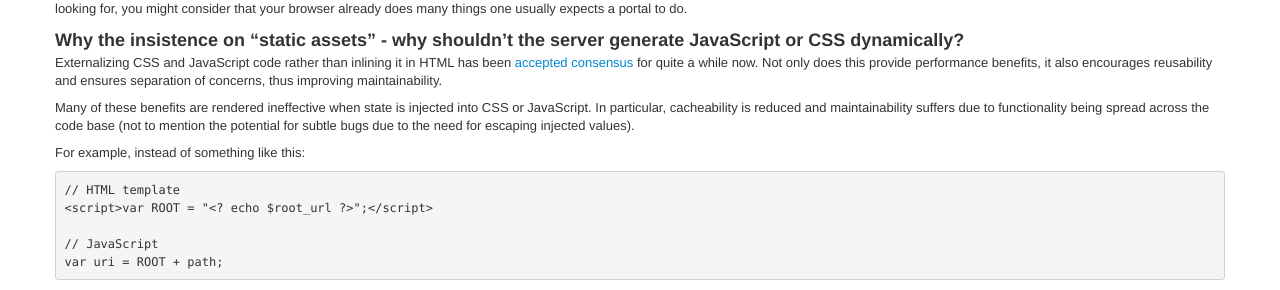
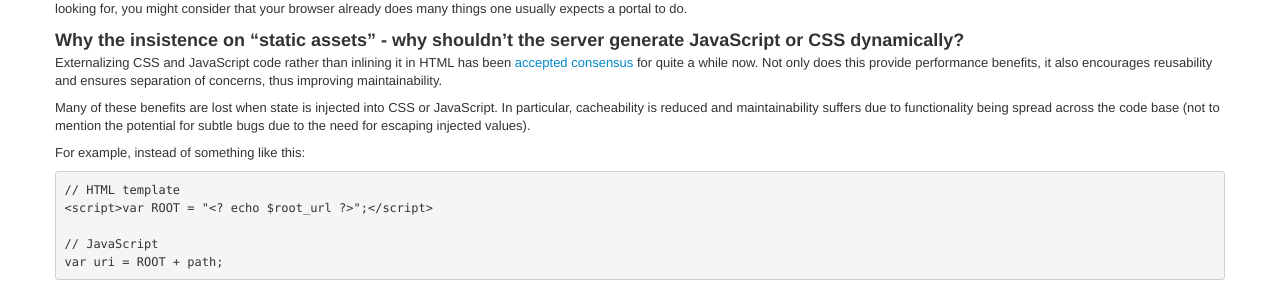
Before and after one commit to innoq/ROCA, a Jekyll site: the page built from faq.md, in a window 1280 px wide. Shown: the part 754-1044 px from the top of the page. Built offline with Jekyll 4.4.1, drawn with Linux system fonts in a browser that asks for light colours.

Commit message:
simplified phrasing
s/rendered ineffective/lost/

as suggested by @stilkov

```diff
--- a/faq.md
+++ b/faq.md
@@ -71,10 +71,10 @@ for quite a while now. Not only does this provide performance benefits, it also
 encourages reusability and ensures separation of concerns, thus improving
 maintainability.
 
-Many of these benefits are rendered ineffective when state is injected into CSS
-or JavaScript. In particular, cacheability is reduced and maintainability
-suffers due to functionality being spread across the code base (not to mention
-the potential for subtle bugs due to the need for escaping injected values).
+Many of these benefits are lost when state is injected into CSS or JavaScript.
+In particular, cacheability is reduced and maintainability suffers due to
+functionality being spread across the code base (not to mention the potential
+for subtle bugs due to the need for escaping injected values).
 
 For example, instead of something like this:
 
```
